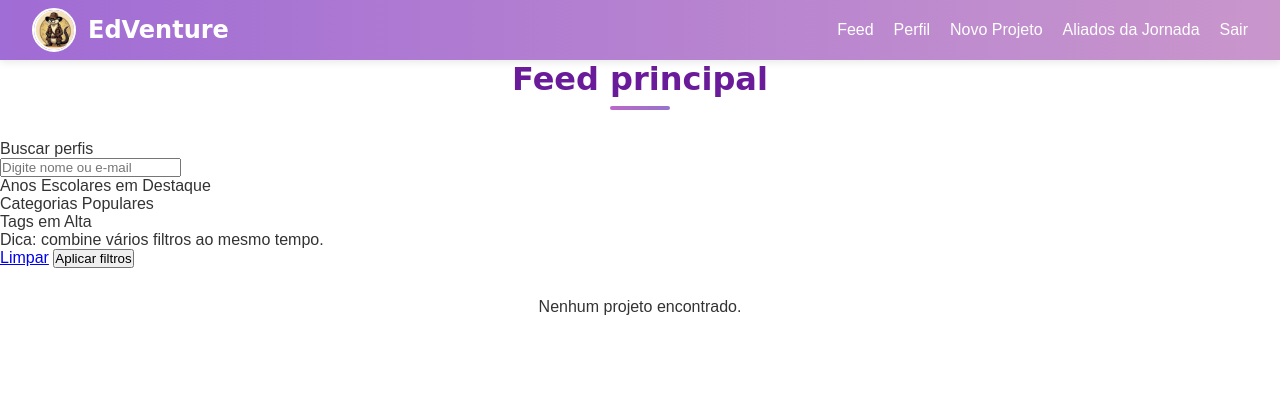
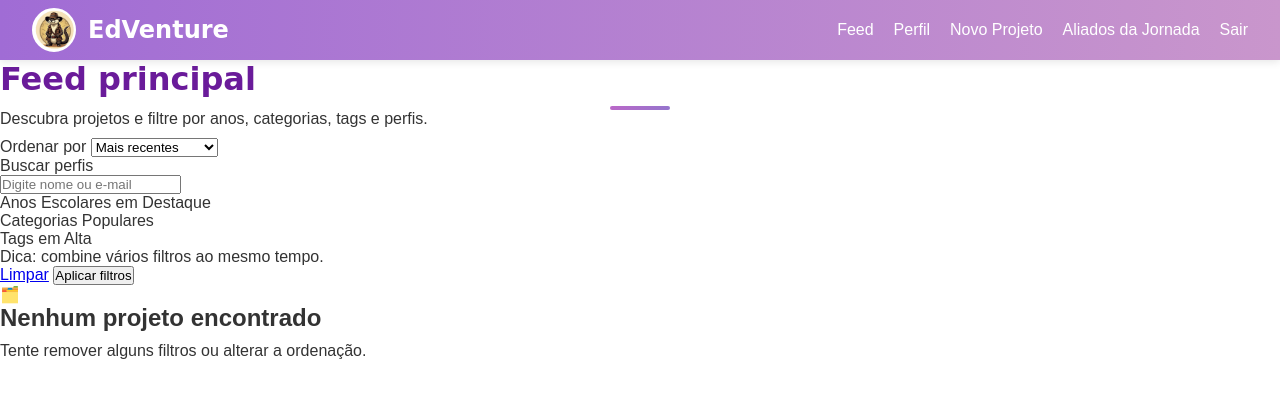
Before and after one commit to LincolnRick/EdVenturers, a Flask app: page /feed in a window 1280 px wide. Shown: the top 398 px of the page. Run offline with Flask 3, Linux system fonts and the light colour scheme; a user stored in the database is signed in; some libraries are stand-ins or nearby versions.

Commit message:
feat: redesign feed page with filters and cards

```diff
--- a/taverna/routes.py
+++ b/taverna/routes.py
@@ -11,7 +11,8 @@
 import os
 import mimetypes
 from werkzeug.utils import secure_filename
-from sqlalchemy import or_
+from sqlalchemy import or_, func
+import re
 
 from taverna.utils import (
     get_ranking_de_tags,
@@ -121,18 +122,24 @@
 @app.route("/feed", methods=["GET", "POST"])
 @login_required
 def feed():
-    form_comentario = FormComentario()
+    def slugify(txt):
+        return re.sub(r'[^a-z0-9]+', '-', txt.lower()).strip('-')
 
     # Opções de filtros
     years = [ano for ano, _ in get_ranking_de_anos(limit=20)]
-    categories = [cat for cat, _ in get_ranking_de_categorias(limit=20)]
-    tags = [tag for tag, _ in get_ranking_de_tags(limit=30)]
+    cat_counts = get_ranking_de_categorias(limit=20)
+    tag_counts = get_ranking_de_tags(limit=30)
+    cat_map = {slugify(cat): cat for cat, _ in cat_counts}
+    tag_map = {slugify(tag): tag for tag, _ in tag_counts}
+    categories = [{'slug': s, 'name': n} for s, n in cat_map.items()]
+    tags = [{'slug': s, 'name': n} for s, n in tag_map.items()]
 
     # Valores selecionados
     sel_years = request.args.getlist('year')
-    sel_cats = request.args.getlist('category')
-    sel_tags = request.args.getlist('tag')
+    sel_cats = [cat_map.get(c) for c in request.args.getlist('category') if cat_map.get(c)]
+    sel_tags = [tag_map.get(t) for t in request.args.getlist('tag') if tag_map.get(t)]
     q_user = request.args.get('q_user', '').strip()
+    sort = request.args.get('sort', 'new')
 
     # Base da query
     query = Projeto.query
@@ -149,39 +156,43 @@
             or_(Usuario.username.ilike(f"%{q_user}%"), Usuario.email.ilike(f"%{q_user}%"))
         )
 
+    # Ordenação
+    if sort == 'old':
+        query = query.order_by(Projeto.data_criacao.asc())
+    elif sort == 'comments':
+        query = query.outerjoin(ComentarioProjeto).group_by(Projeto.id).order_by(func.count(ComentarioProjeto.id).desc())
+    elif sort == 'rating':
+        query = query.order_by(Projeto.data_criacao.desc())
+    else:
+        query = query.order_by(Projeto.data_criacao.desc())
+
     page = int(request.args.get('page', 1))
     per_page = 12
-    pagination = query.order_by(Projeto.data_criacao.desc()).paginate(page=page, per_page=per_page, error_out=False)
-    projetos = pagination.items
+    pagination = query.paginate(page=page, per_page=per_page, error_out=False)
+    projetos_db = pagination.items
 
-    niveis_autores = {
-        projeto.autor.id: calcular_nivel(projeto.autor.pontos)[0]
-        for projeto in projetos
-    }
-
-    if form_comentario.validate_on_submit():
-        id_midia = int(request.form["id_midia"])
-        novo_comentario = Comentario(
-            texto=form_comentario.texto.data,
-            id_usuario=current_user.id,
-            id_midia=id_midia
-        )
-        database.session.add(novo_comentario)
-        usuario = Usuario.query.get(current_user.id)
-        if usuario:
-            usuario.pontos = (usuario.pontos or 0) + 2
-        database.session.commit()
-        return redirect(url_for("feed", **request.args.to_dict(flat=False)))
+    projetos = []
+    for p in projetos_db:
+        media = [{'filepath': f"projetos_midias/{m.nome_arquivo}"} for m in p.midias]
+        tags_list = [{'name': t.strip()} for t in p.tags.split(',')] if p.tags else []
+        projetos.append({
+            'id': p.id,
+            'title': p.titulo,
+            'author_name': p.autor.username if p.autor else '',
+            'category_name': p.categoria,
+            'grade_year_label': p.ano_escolar,
+            'tags': tags_list,
+            'media': media,
+        })
 
     return render_template(
         "feed.html",
-        projetos=projetos,
-        form_comentario=form_comentario,
+        projects=projetos,
         years=years,
         categories=categories,
         tags=tags,
         pagination=pagination,
-        niveis_autores=niveis_autores
+        sort=sort,
     )
 
 
--- /dev/null
+++ b/taverna/static/js/feed.js
@@ -0,0 +1,58 @@
+document.addEventListener('DOMContentLoaded', () => {
+  const sk = document.getElementById('feed-skeleton');
+  const grid = document.getElementById('feed-grid');
+  if (sk && grid) { sk.classList.add('hidden'); grid.classList.remove('hidden'); }
+
+  const form = document.getElementById('filter-form');
+  const hidden = document.getElementById('hidden-fields');
+  const active = document.getElementById('active-filters');
+  function rebuildHidden(){
+    hidden.innerHTML = ''; active.innerHTML = '';
+    document.querySelectorAll('.chip-active').forEach(ch => {
+      const name = ch.dataset.name, value = ch.dataset.value;
+      const input = document.createElement('input');
+      input.type='hidden'; input.name=name; input.value=value; hidden.appendChild(input);
+      const pill = document.createElement('span');
+      pill.className='inline-flex items-center gap-2 rounded-full bg-gray-100 px-3 py-1 text-sm';
+      pill.textContent = ch.textContent.trim();
+      const x = document.createElement('button'); x.type='button'; x.textContent='×';
+      x.className='text-gray-500'; x.onclick=()=>{ ch.classList.remove('chip-active'); ch.classList.add('chip'); rebuildHidden(); };
+      pill.appendChild(x); active.appendChild(pill);
+    });
+  }
+  document.querySelectorAll('.chip-btn').forEach(chip=>{
+    chip.addEventListener('click', ()=>{
+      chip.classList.toggle('chip-active');
+      chip.classList.toggle('chip');
+      rebuildHidden();
+    });
+  });
+  rebuildHidden();
+
+  // Autocomplete perfis
+  const search = document.getElementById('user-search');
+  const box = document.getElementById('user-suggestions');
+  let timer;
+  async function fetchUsers(q){
+    try{
+      const r = await fetch(`/api/users/search?q=${encodeURIComponent(q)}`);
+      if(!r.ok) return box.classList.add('hidden');
+      const data = await r.json();
+      box.innerHTML = (data.results||[]).map(u=>`
+        <button type="button" class="w-full text-left px-3 py-2 hover:bg-gray-100" data-name="${u.name}" data-email="${u.email}">
+          <div class="font-medium">${u.name}</div>
+          <div class="text-xs text-gray-500">${u.email}</div>
+        </button>`).join('');
+      box.classList.toggle('hidden', !(data.results||[]).length);
+      box.querySelectorAll('button').forEach(btn=>{
+        btn.onclick=()=>{ search.value = btn.dataset.name; box.classList.add('hidden'); };
+      });
+    }catch{ box.classList.add('hidden'); }
+  }
+  search?.addEventListener('input', ()=>{
+    clearTimeout(timer);
+    const q = search.value.trim();
+    if(q.length<2){ box.classList.add('hidden'); return; }
+    timer = setTimeout(()=>fetchUsers(q), 180);
+  });
+});
--- a/taverna/templates/feed.html
+++ b/taverna/templates/feed.html
@@ -1,159 +1,143 @@
 {% extends "homepage.html" %}
 
-{% block titulo %}
-Feed da Taverna
-{% endblock %}
+{% block titulo %}Feed principal{% endblock %}
 
 {% block body %}
 <body>
   {% include "navbar.html" %}
 
-  <section class="container">
-    <h1>Feed principal</h1>
+<div class="max-w-6xl mx-auto px-4 md:px-6 py-8">
+  <header class="text-center mb-6">
+    <h1 class="text-3xl md:text-4xl font-bold text-gray-900">Feed principal</h1>
+    <p class="text-sm text-gray-600 mt-1">Descubra projetos e filtre por anos, categorias, tags e perfis.</p>
+  </header>
 
-    {% include "partials/filter_bar.html" %}
+  <!-- Barra de ordenação (preserva filtros) -->
+  <form id="sort-form" method="GET" action="{{ url_for('feed') }}" class="flex items-center justify-end gap-2 mb-3">
+    {% for y in request.args.getlist('year') %}<input type="hidden" name="year" value="{{ y }}">{% endfor %}
+    {% for c in request.args.getlist('category') %}<input type="hidden" name="category" value="{{ c }}">{% endfor %}
+    {% for t in request.args.getlist('tag') %}<input type="hidden" name="tag" value="{{ t }}">{% endfor %}
+    {% if request.args.get('q_user') %}<input type="hidden" name="q_user" value="{{ request.args.get('q_user') }}">{% endif %}
+    <label for="sort" class="text-sm text-gray-600">Ordenar por</label>
+    <select id="sort" name="sort" class="rounded-xl border px-3 py-1.5 text-sm" onchange="this.form.submit()">
+      <option value="new" {{ 'selected' if sort=='new' }}>Mais recentes</option>
+      <option value="old" {{ 'selected' if sort=='old' }}>Mais antigos</option>
+      <option value="comments" {{ 'selected' if sort=='comments' }}>Mais comentados</option>
+      <option value="rating" {{ 'selected' if sort=='rating' }}>Melhor avaliados</option>
+    </select>
+  </form>
 
-    <!-- Lista de projetos -->
-    <div class="linha-feed">
-      {% for projeto in projetos %}
-        <div class="card-feed">
-          <h2>{{ projeto.titulo }}</h2>
-          <p><strong>Autor:</strong>
-            <a href="{{ url_for('perfil', id_usuario=projeto.autor.id) }}">{{ projeto.autor.username }}</a>
-            <span class="badge-nivel">Lv {{ niveis_autores[projeto.autor.id] }}</span>
-          </p>
-          <p><strong>Descrição:</strong> {{ projeto.descricao }}</p>
+  <!-- Filter Bar central -->
+  <div class="bg-white rounded-2xl shadow p-4 md:p-6">
+    <form id="filter-form" method="GET" action="{{ url_for('feed') }}" class="space-y-4">
+      <!-- busca de perfis -->
+      <div class="flex flex-col md:flex-row md:items-center gap-3">
+        <label class="text-sm font-medium text-gray-700 shrink-0" for="user-search">Buscar perfis</label>
+        <div class="relative w-full">
+          <input id="user-search" name="q_user" type="text" placeholder="Digite nome ou e-mail"
+                 class="w-full rounded-xl border px-4 py-2 focus:outline-none focus:ring-2 focus:ring-indigo-500"
+                 autocomplete="off" value="{{ request.args.get('q_user','') }}">
+          <div id="user-suggestions"
+               class="absolute z-20 mt-1 w-full rounded-xl border bg-white shadow hidden max-h-60 overflow-auto"></div>
+        </div>
+      </div>
 
-          <div class="tags">
-            <span class="tag-item">{{ projeto.categoria }}</span>
-            <span class="tag-item">{{ projeto.ano_escolar }}</span>
-            {% if projeto.tags %}
-              {% for tag in projeto.tags.split(',') %}
-                <span class="tag-item">{{ tag.strip() }}</span>
-              {% endfor %}
-            {% endif %}
+      <!-- chips -->
+      <div class="grid grid-cols-1 md:grid-cols-3 gap-4">
+        <!-- anos -->
+        <div>
+          <div class="text-sm font-semibold mb-2">Anos Escolares em Destaque</div>
+          <div class="flex flex-wrap gap-2">
+            {% for year in years %}
+              {% set active = year|string in request.args.getlist('year') %}
+              <button type="button" class="chip-btn {{ 'chip-active' if active else 'chip' }}" data-name="year" data-value="{{ year }}">{{ year }}</button>
+            {% endfor %}
           </div>
+        </div>
+        <!-- categorias -->
+        <div>
+          <div class="text-sm font-semibold mb-2">Categorias Populares</div>
+          <div class="flex flex-wrap gap-2">
+            {% for c in categories %}
+              {% set active = c.slug in request.args.getlist('category') %}
+              <button type="button" class="chip-btn {{ 'chip-active' if active else 'chip' }}" data-name="category" data-value="{{ c.slug }}">{{ c.name }}</button>
+            {% endfor %}
+          </div>
+        </div>
+        <!-- tags -->
+        <div>
+          <div class="text-sm font-semibold mb-2">Tags em Alta</div>
+          <div class="flex flex-wrap gap-2">
+            {% for t in tags %}
+              {% set active = t.slug in request.args.getlist('tag') %}
+              <button type="button" class="chip-btn {{ 'chip-active' if active else 'chip' }}" data-name="tag" data-value="{{ t.slug }}">#{{ t.name }}</button>
+            {% endfor %}
+          </div>
+        </div>
+      </div>
 
-          <p><a href="{{ url_for('visualizar_projeto', id_projeto=projeto.id) }}">Ver projeto completo</a></p>
+      <!-- filtros ativos -->
+      <div id="active-filters" class="flex flex-wrap items-center gap-2">
+        <!-- preenchido via JS a partir dos chips ativos -->
+      </div>
 
-          <!-- Mídias vinculadas -->
-          {% if projeto.midias %}
-            {% set f = projeto.midias[0] %}
-            {% set extensao = f.nome_arquivo.split('.')[-1].lower() %}
-            {% set icones = {
-              'pdf': 'lontra-pdf.png',
-              'doc': 'lontra-docx.png',
-              'docx': 'lontra-docx.png',
-              'ppt': 'lontra-croft.png',
-              'pptx': 'lontra-croft.png',
-              'csv': 'lontra-csv.png',
-              'xlsx': 'lontra-xlsx.png'
-            } %}
-            {% set icone = icones.get(extensao, 'lontra-croft.png') %}
+      <!-- hidden inputs dinâmicos -->
+      <div id="hidden-fields"></div>
 
-            {% if extensao in ['jpg', 'jpeg', 'png'] %}
-              <img src="{{ url_for('static', filename='projetos_midias/' ~ f.nome_arquivo) }}" class="imagem-feed" alt="Mídia do projeto {{ projeto.titulo }}">
-            {% elif extensao == 'mp4' %}
-              <video controls class="imagem-feed">
-                <source src="{{ url_for('static', filename='projetos_midias/' ~ f.nome_arquivo) }}" type="video/mp4">
-              </video>
-            {% else %}
-              <div class="arquivo-generico">
-                <img src="{{ url_for('static', filename='fotos_site/' ~ icone) }}" class="imagem-feed" alt="Arquivo {{ f.nome_arquivo }}">
-                <a href="{{ url_for('static', filename='projetos_midias/' ~ f.nome_arquivo) }}" target="_blank">
-                  {{ f.nome_arquivo }}
-                </a>
-              </div>
-            {% endif %}
-          {% endif %}
+      <div class="flex items-center justify-between">
+        <span class="text-xs text-gray-500">Dica: combine vários filtros ao mesmo tempo.</span>
+        <div class="flex gap-2">
+          <a href="{{ url_for('feed') }}" class="rounded-xl border px-4 py-2 text-sm">Limpar</a>
+          <button type="submit" class="rounded-xl bg-indigo-600 text-white px-4 py-2 text-sm hover:bg-indigo-700">Aplicar filtros</button>
         </div>
-      {% else %}
-        <p>Nenhum projeto encontrado.</p>
+      </div>
+    </form>
+  </div>
+
+  <!-- estado vazio -->
+  {% if not projects %}
+    <div class="mt-8 rounded-2xl bg-white p-10 text-center shadow">
+      <div class="text-4xl mb-2">🗂️</div>
+      <h2 class="text-lg font-semibold">Nenhum projeto encontrado</h2>
+      <p class="text-gray-600">Tente remover alguns filtros ou alterar a ordenação.</p>
+    </div>
+  {% else %}
+
+    <!-- skeleton -->
+    <div id="feed-skeleton" class="grid grid-cols-1 sm:grid-cols-2 lg:grid-cols-3 gap-6 mt-6">
+      {% for _ in range(6) %}<div class="animate-pulse bg-white rounded-2xl shadow p-4 h-64"></div>{% endfor %}
+    </div>
+
+    <!-- grid de cards -->
+    <div id="feed-grid" class="hidden grid grid-cols-1 sm:grid-cols-2 lg:grid-cols-3 gap-6 mt-6">
+      {% for project in projects %}
+        {% include 'partials/project_card.html' %}
       {% endfor %}
     </div>
 
-    {% if pagination and pagination.pages > 1 %}
-      <div class="paginacao">
+    <!-- paginação -->
+    <nav class="mt-8 flex justify-center" aria-label="Paginação">
+      <ul class="inline-flex items-center gap-2">
         {% if pagination.has_prev %}
-          <a href="{{ url_for('feed', page=pagination.prev_num, **request.args.to_dict(flat=False)) }}">Anterior</a>
+          <li><a class="rounded-xl border px-3 py-1.5 text-sm hover:bg-gray-50"
+                 href="{{ url_for('feed', page=pagination.prev_num, sort=sort, **request.args.to_dict(flat=False)) }}">Anterior</a></li>
         {% endif %}
-        <span>Página {{ pagination.page }} de {{ pagination.pages }}</span>
+        <li class="text-sm text-gray-600">Página {{ pagination.page }} de {{ pagination.pages }}</li>
         {% if pagination.has_next %}
-          <a href="{{ url_for('feed', page=pagination.next_num, **request.args.to_dict(flat=False)) }}">Próxima</a>
+          <li><a class="rounded-xl border px-3 py-1.5 text-sm hover:bg-gray-50"
+                 href="{{ url_for('feed', page=pagination.next_num, sort=sort, **request.args.to_dict(flat=False)) }}">Próxima</a></li>
         {% endif %}
-      </div>
-    {% endif %}
-  </section>
+      </ul>
+    </nav>
+  {% endif %}
+</div>
 
-  <script>
-  (function(){
-    const form = document.getElementById('filter-form');
-    const hidden = document.getElementById('hidden-fields');
-    const chips = document.querySelectorAll('.chip-btn');
+<!-- estilos dos chips -->
+<style>
+  .chip{border-radius:9999px;border:1px solid #d1d5db;padding:0.25rem 0.75rem;font-size:0.875rem;transition:border-color .2s;}
+  .chip:hover{border-color:#818cf8;}
+  .chip-active{border-radius:9999px;background-color:#4f46e5;color:#fff;padding:0.25rem 0.75rem;font-size:0.875rem;}
+</style>
 
-    function rebuildHidden(){
-      hidden.innerHTML = '';
-      document.querySelectorAll('.chip-active').forEach(ch => {
-        const name = ch.dataset.name;
-        const value = ch.dataset.value;
-        const input = document.createElement('input');
-        input.type = 'hidden';
-        input.name = name;   // múltiplos valores -> getlist()
-        input.value = value;
-        hidden.appendChild(input);
-      });
-    }
-
-    chips.forEach(chip => {
-      chip.addEventListener('click', () => {
-        chip.classList.toggle('chip-active');
-        chip.classList.toggle('chip');
-        rebuildHidden();
-      });
-    });
-
-    // Autocomplete de usuários
-    const search = document.getElementById('user-search');
-    const box = document.getElementById('user-suggestions');
-    let timer;
-
-    function renderSuggestions(items){
-      if (!items.length){ box.classList.add('hidden'); return; }
-      box.innerHTML = items.map(u => `
-        <button type="button" class="w-full text-left px-3 py-2 hover:bg-gray-100"
-                data-name="${u.name}" data-email="${u.email}">
-          <div class="font-medium">${u.name}</div>
-          <div class="text-xs text-gray-500">${u.email}</div>
-        </button>
-      `).join('');
-      box.classList.remove('hidden');
-
-      box.querySelectorAll('button').forEach(btn => {
-        btn.addEventListener('click', () => {
-          search.value = btn.dataset.name;
-          box.classList.add('hidden');
-        });
-      });
-    }
-
-    async function fetchUsers(q){
-      try{
-        const r = await fetch(`/api/users/search?q=${encodeURIComponent(q)}`);
-        if(!r.ok) return renderSuggestions([]);
-        const data = await r.json();
-        renderSuggestions(data.results || []);
-      }catch(e){ renderSuggestions([]); }
-    }
-
-    search.addEventListener('input', () => {
-      clearTimeout(timer);
-      const q = search.value.trim();
-      if (q.length < 2){ box.classList.add('hidden'); return; }
-      timer = setTimeout(() => fetchUsers(q), 180);
-    });
-
-    rebuildHidden();
-  })();
-  </script>
 </body>
 {% endblock %}
--- a/taverna/templates/homepage.html
+++ b/taverna/templates/homepage.html
@@ -14,6 +14,7 @@
   <link rel="icon" href="{{ url_for('static', filename='favicon.png') }}" type="image/png">
 
   <script defer src="{{ url_for('static', filename='js/carousel.js') }}"></script>
+  <script defer src="{{ url_for('static', filename='js/feed.js') }}"></script>
 
 
 </head>
```
Also changed, not shown: taverna/templates/partials/project_card.html (added, +30 -0 lines).
